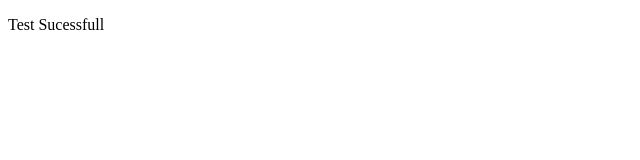
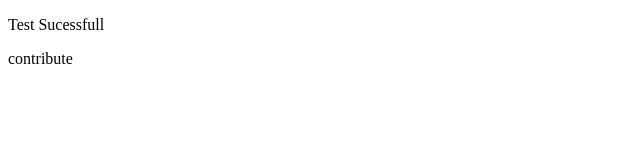
Before and after one commit to dixitbhuva/onlinebookstore, a plain HTML site: page index.html in a window 1280 px wide. Shown: the full height of the page, 0-640 px from the left. Drawn offline with Linux system fonts and the light colour scheme.

Commit message:
test contribute

```diff
--- a/index.html
+++ b/index.html
@@ -7,5 +7,6 @@
 </head>
 <body>
     <p>Test Sucessfull</p>
+    <p>contribute</p>
 </body>
 </html>
```
